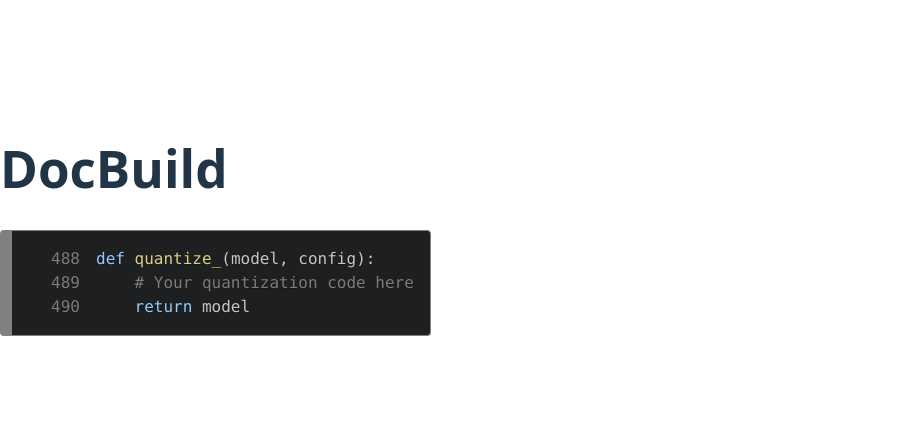
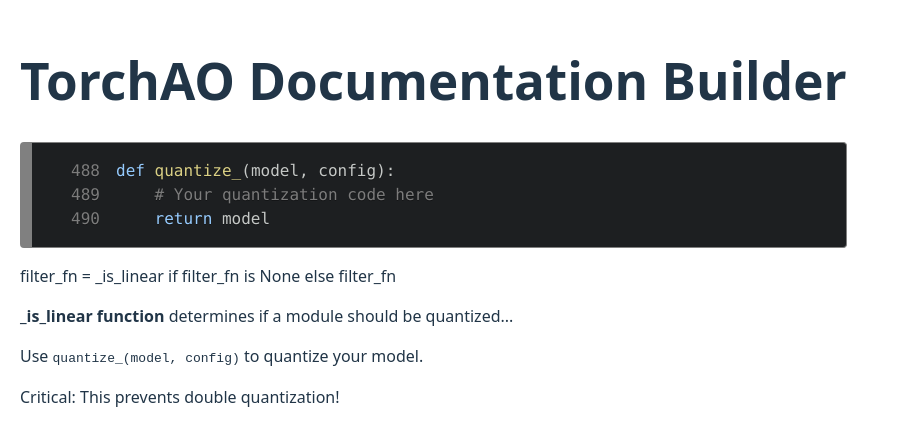
Before and after one commit to ram-shaarang/docbuild, a React (Vite) app: page / in a window 1280 px wide. Shown: the part 179-624 px from the top of the page, without its empty margins (0-910 px from the left). Built offline with nearby package versions, Linux system fonts and the light colour scheme.

Commit message:
Added CriticalNote Explanation Content CodeSnippet tsx files

```diff
--- a/src/App.tsx
+++ b/src/App.tsx
@@ -1,4 +1,8 @@
 import CodeBox from './components/CodeBox';
+import CodeSnippet from './components/CodeSnippet';
+import Content from './components/Content';
+import Explanation from './components/Explanation';
+import CriticalNote from './components/CriticalNote';
 
 function App() {
   const sampleCode = `def quantize_(model, config):
@@ -6,13 +10,30 @@
     return model`;
 
   return (
-    <div className="app">
-      <h1>DocBuild</h1>
+    <div className="app" style={{ padding: '20px' }}>
+      <h1>TorchAO Documentation Builder</h1>
+
       <CodeBox
         code={sampleCode}
         file="torchao/quantization/quant_api.py"
         startLine={488}
       />
+
+      <Content>
+        <p>filter_fn = _is_linear if filter_fn is None else filter_fn</p>
+      </Content>
+
+      <Explanation>
+        <p><strong>_is_linear function</strong> determines if a module should be quantized...</p>
+      </Explanation>
+
+      <Content>
+        <p>Use <CodeSnippet code="quantize_(model, config)" /> to quantize your model.</p>
+      </Content>
+
+      <CriticalNote>
+        <p>Critical: This prevents double quantization!</p>
+      </CriticalNote>
     </div>
   );
 }
--- /dev/null
+++ b/src/components/CodeSnippet.tsx
@@ -0,0 +1,19 @@
+import React from 'react';
+
+interface CodeSnippetProps {
+    code: string;
+    language?: string;
+}
+
+const CodeSnippet: React.FC<CodeSnippetProps> = ({
+    code,
+    language = 'python'
+}) => {
+return (
+        <code className="code-snippet">
+            {code}
+        </code>
+    );
+};
+
+export default CodeSnippet;
--- /dev/null
+++ b/src/components/Content.tsx
@@ -0,0 +1,15 @@
+import React from 'react';
+
+interface ContentProps {
+    children: React.ReactNode;
+}
+
+const Content: React.FC<ContentProps> = ({ children }) => {
+    return (
+        <div className="content">
+            {children}
+        </div>
+    );
+};
+
+export default Content;
--- /dev/null
+++ b/src/components/CriticalNote.tsx
@@ -0,0 +1,15 @@
+import React from 'react';
+
+interface CriticalNoteProps {
+    children: React.ReactNode;
+}
+
+const CriticalNote: React.FC<CriticalNoteProps> = ({ children }) => {
+    return (
+        <div className="critical-note">
+            {children}
+        </div>
+    );
+};
+
+export default CriticalNote;
--- /dev/null
+++ b/src/components/Explanation.tsx
@@ -0,0 +1,15 @@
+import React from 'react';
+
+interface ExplanationProps {
+    children: React.ReactNode;
+}
+
+const Explanation: React.FC<ExplanationProps> = ({ children }) => {
+    return (
+        <div className="explanation">
+            {children}
+        </div>
+    );
+};
+
+export default Explanation;
```
Also changed, not shown: package.json (line endings or trailing spaces), src/components/CodeBox.tsx (line endings or trailing spaces).
